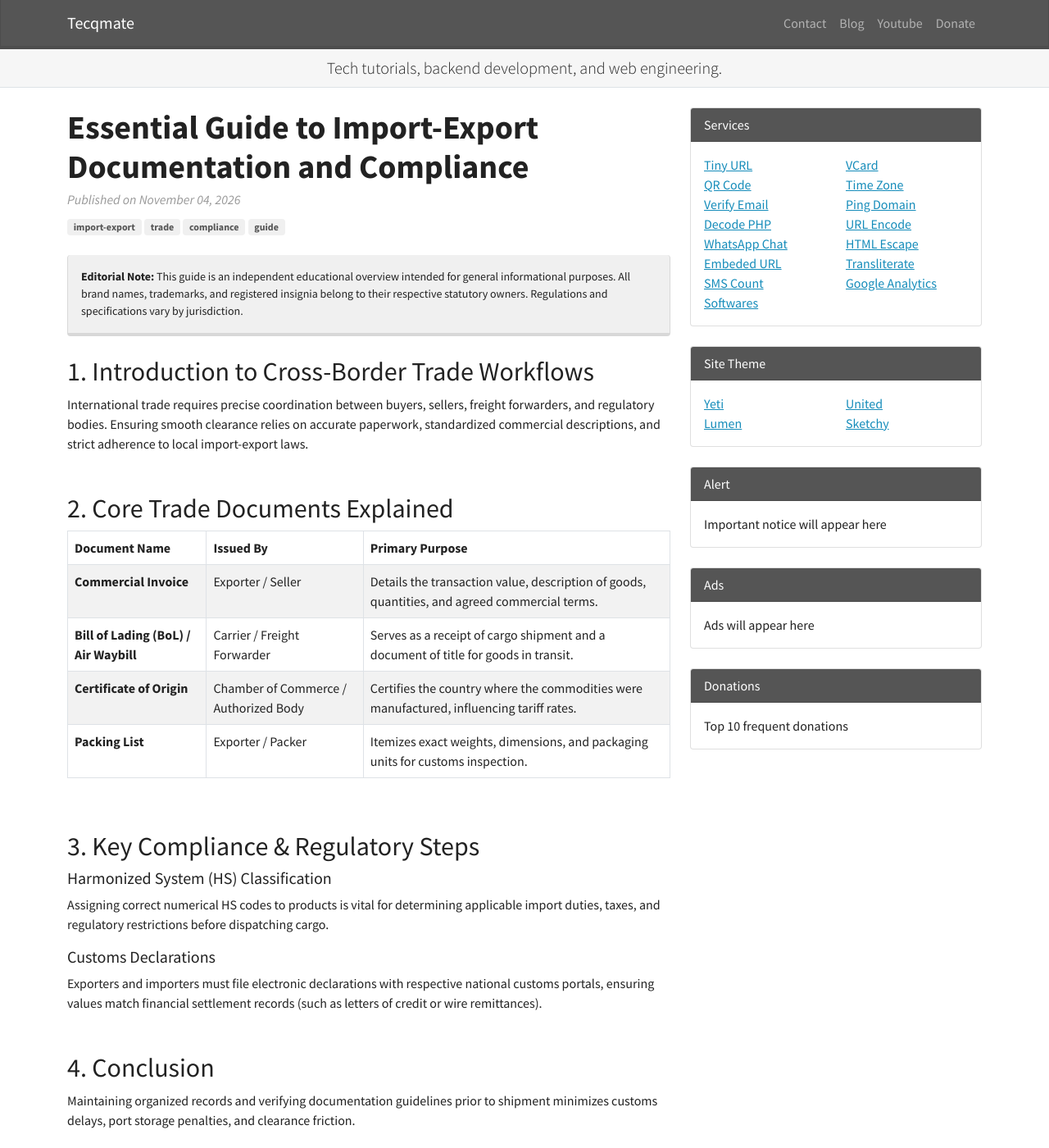
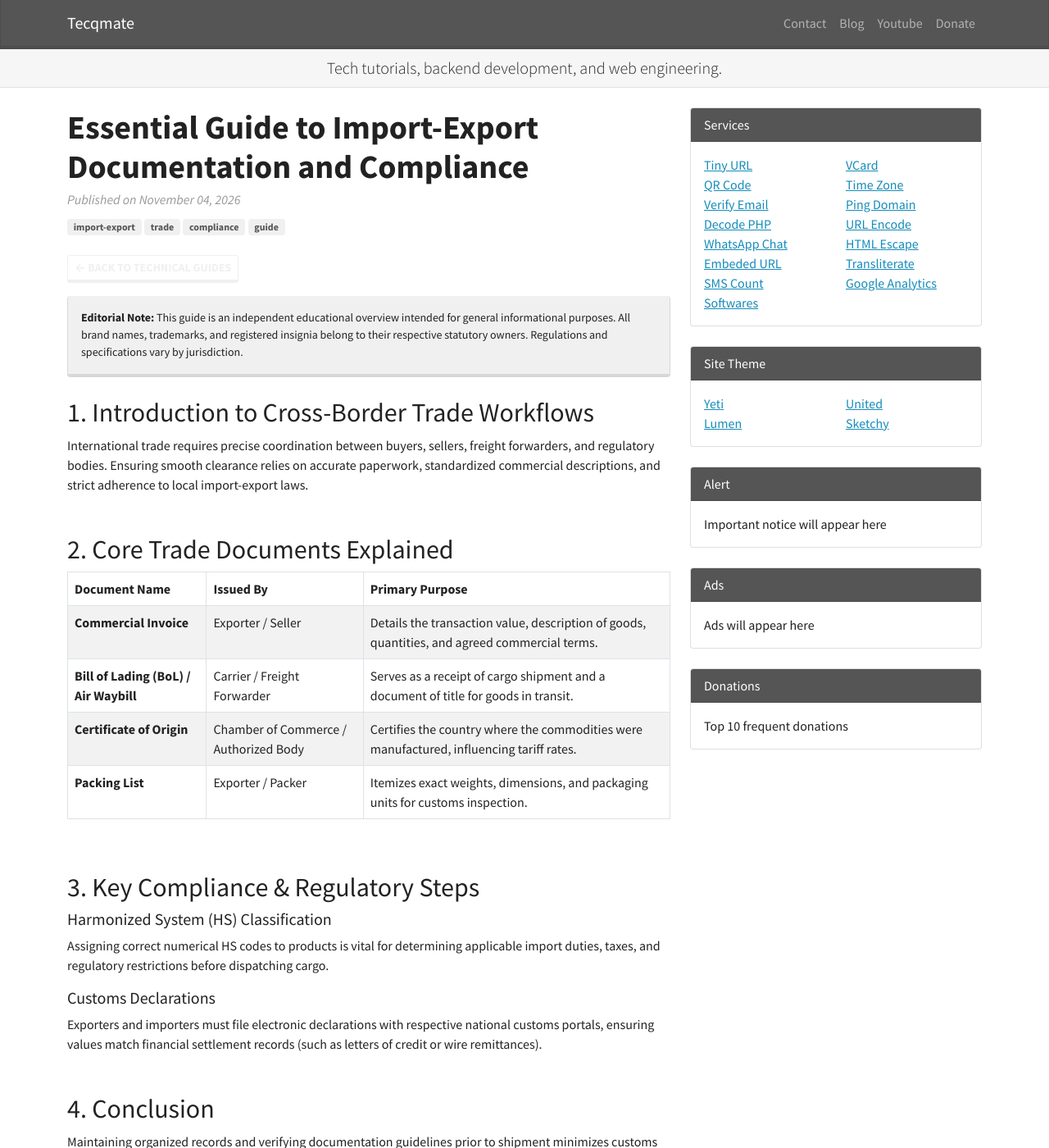
Before and after one commit to tecqmate/site, a Jekyll site: the page built from _posts/2026-11-04-essential-guide-to-import-export-documentation.md, in a window 1280 px wide and 1400 px high. Shown: the whole window at 82% size. Built offline with Jekyll 4.4.1, drawn with Linux system fonts in a browser that asks for light colours; some of the changed text lies outside the part shown.

Commit message:
wip pagination

```diff
--- a/_layouts/post.html
+++ b/_layouts/post.html
@@ -1,7 +1,10 @@
 ---
 layout: home
 ---
-
+<!-- Back to Blog Link Top -->
+<div class="mb-3">
+  <a href="{{ '/blog/' | relative_url }}" class="btn btn-outline-secondary btn-sm">&larr; Back to Technical Guides</a>
+</div>
 <!-- Optional Cover Image -->
 {% if page.image %}
 <div class="mb-4">
@@ -16,4 +19,7 @@
 <div class="post-content fs-6">
   {{ content }}
 </div>
-</article>
+<!-- Back to Blog Link Bottom -->
+<div class="mt-5 pt-3 border-top">
+  <a href="{{ '/blog/' | relative_url }}" class="btn btn-outline-primary btn-sm">&larr; Return to Blog Archive</a>
+</div>
```
Also changed, not shown: blog.md (+1 -1 lines). Lines whose indentation alone changed are shown as unchanged.
